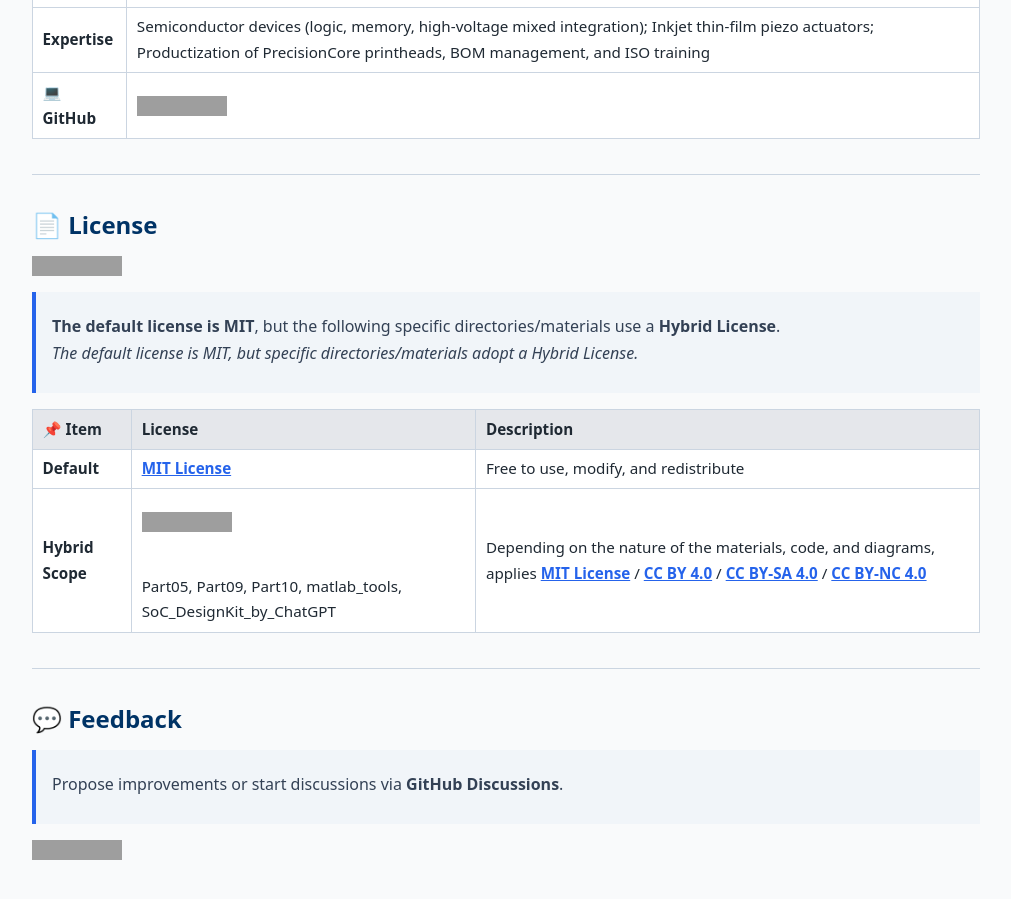
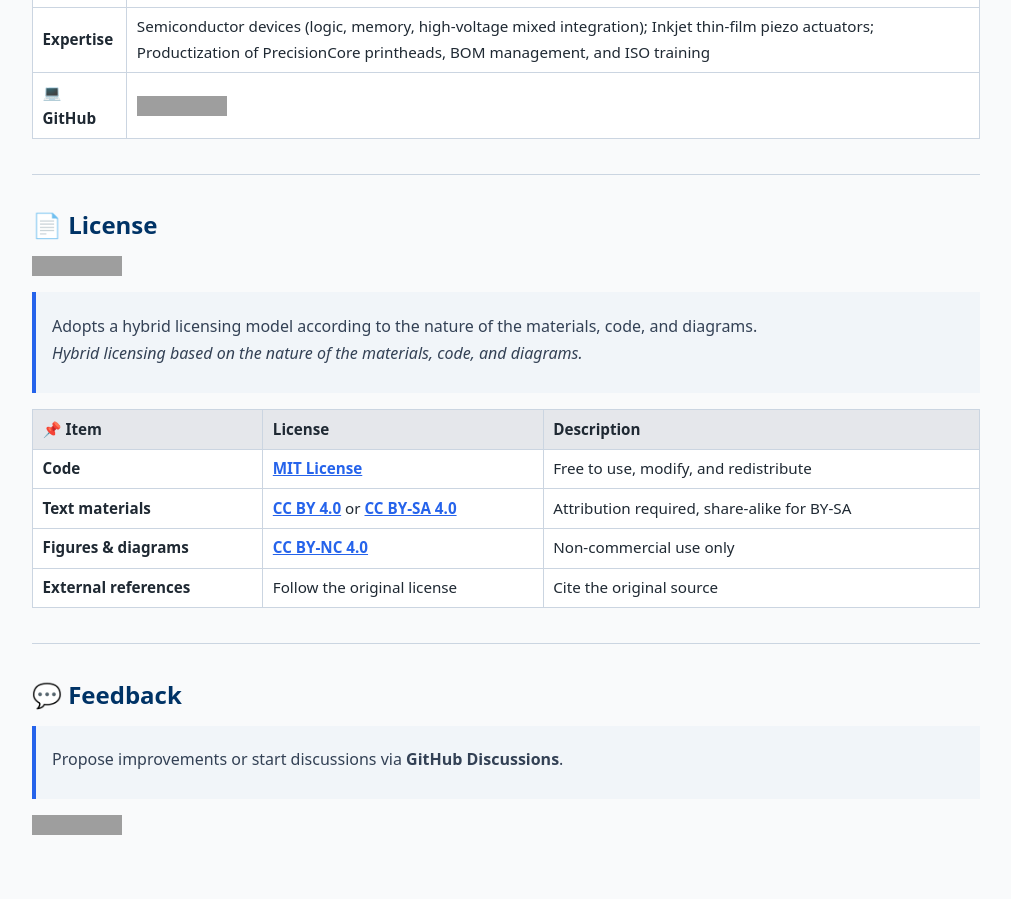
Before and after one commit to Samizo-AITL/EduController, a Jekyll site: the page built from en/index.md, in a window 1280 px wide and 900 px high, scrolled down 3824 px. Shown: the whole window, without its empty margins (98-1109 px from the left). Built offline with Jekyll 4.4.1, drawn with Linux system fonts in a browser that asks for light colours; after the commit the page ends 4699 px from its top, so only the background shows below that; grey boxes are pictures that could not be loaded.

Commit message:
Update index.md

```diff
--- a/en/index.md
+++ b/en/index.md
@@ -8,7 +8,7 @@ title: EduController/en/index.md
 # 🎛️ **EduController: Educational Framework for Control Theory and AI Control**
 
 [![Back to Samizo-AITL Portal](https://img.shields.io/badge/Back%20to%20Samizo--AITL%20Portal-brightgreen)](https://samizo-aitl.github.io/en/)
-[![MIT License](https://img.shields.io/badge/license-MIT-blue.svg)](LICENSE)
+[![Hybrid License](https://img.shields.io/badge/license-Hybrid-blueviolet)](https://samizo-aitl.github.io/EduController/#-ライセンス--license)
 
 ---
 
@@ -49,7 +49,7 @@ title: EduController/en/index.md
 | **Part 02** | **Modern Control Theory**<br>[![View Site](https://img.shields.io/badge/View-Site-brightgreen?logo=github)](https://samizo-aitl.github.io/EduController/part02_modern/) [![View Repo](https://img.shields.io/badge/View-Repo-blue?logo=github)](https://github.com/Samizo-AITL/EduController/tree/main/part02_modern) | Covers **state-space representation**, **controllability**, **observability**, **pole placement**, and **observer design**. |
 | **Part 03** | **Adaptive & Robust Control**<br>[![View Site](https://img.shields.io/badge/View-Site-brightgreen?logo=github)](https://samizo-aitl.github.io/EduController/part03_adaptive/) [![View Repo](https://img.shields.io/badge/View-Repo-blue?logo=github)](https://github.com/Samizo-AITL/EduController/tree/main/part03_adaptive) | **MRAC**, **H∞ control**, **L1 control** for robustness against parameter variations and disturbances. |
 | **Part 04** | **Digital Control & Signal Processing**<br>[![View Site](https://img.shields.io/badge/View-Site-brightgreen?logo=github)](https://samizo-aitl.github.io/EduController/part04_digital/) [![View Repo](https://img.shields.io/badge/View-Repo-blue?logo=github)](https://github.com/Samizo-AITL/EduController/tree/main/part04_digital) | **Z-transform**, **discrete PID**, **digital filter design** for implementation. |
-| **Part 05** | **Implementation & Applications**<br>[![View Site](https://img.shields.io/badge/View-Site-brightgreen?logo=github)](https://samizo-aitl.github.io/EduController/part05_practical/) [![View Repo](https://img.shields.io/badge/View-Repo-blue?logo=github)](https://github.com/Samizo-AITL/EduController/tree/main/part05_practical) | **Python implementation**, **ROS practice**, **FPGA-based control** for real systems. [![Hybrid License](https://img.shields.io/badge/license-Hybrid-blueviolet)](#-license) |
+| **Part 05** | **Implementation & Applications**<br>[![View Site](https://img.shields.io/badge/View-Site-brightgreen?logo=github)](https://samizo-aitl.github.io/EduController/part05_practical/) [![View Repo](https://img.shields.io/badge/View-Repo-blue?logo=github)](https://github.com/Samizo-AITL/EduController/tree/main/part05_practical) | **Python implementation**, **ROS practice**, **FPGA-based control** for real systems. |
 
 ---
 
@@ -67,8 +67,8 @@ title: EduController/en/index.md
 
 | **Chapter** | **Title** | **Summary** |
 |-------------|-----------|-------------|
-| **Part 09** | **Hybrid Control with LLM Integration**<br>[![View Site](https://img.shields.io/badge/View-Site-brightgreen?logo=github)](https://samizo-aitl.github.io/EduController/part09_llm_hybrid/) [![View Repo](https://img.shields.io/badge/View-Repo-blue?logo=github)](https://github.com/Samizo-AITL/EduController/tree/main/part09_llm_hybrid) | Three-layer architecture (**FSM×PID×LLM**) for next-gen control. [![Hybrid License](https://img.shields.io/badge/license-Hybrid-blueviolet)](#-license) |
-| **Part 10** | **Integrated Control of Inverted Pendulum**<br>[![View Site](https://img.shields.io/badge/View-Site-brightgreen?logo=github)](https://samizo-aitl.github.io/EduController/part10_pendulum/) [![View Repo](https://img.shields.io/badge/View-Repo-blue?logo=github)](https://github.com/Samizo-AITL/EduController/tree/main/part10_pendulum) | Integrated **PID**, **LQR**, **RL**, and **HDL implementation** for inverted pendulum control. [![Hybrid License](https://img.shields.io/badge/license-Hybrid-blueviolet)](#-license) |
+| **Part 09** | **Hybrid Control with LLM Integration**<br>[![View Site](https://img.shields.io/badge/View-Site-brightgreen?logo=github)](https://samizo-aitl.github.io/EduController/part09_llm_hybrid/) [![View Repo](https://img.shields.io/badge/View-Repo-blue?logo=github)](https://github.com/Samizo-AITL/EduController/tree/main/part09_llm_hybrid) | Three-layer architecture (**FSM×PID×LLM**) for next-gen control. |
+| **Part 10** | **Integrated Control of Inverted Pendulum**<br>[![View Site](https://img.shields.io/badge/View-Site-brightgreen?logo=github)](https://samizo-aitl.github.io/EduController/part10_pendulum/) [![View Repo](https://img.shields.io/badge/View-Repo-blue?logo=github)](https://github.com/Samizo-AITL/EduController/tree/main/part10_pendulum) | Integrated **PID**, **LQR**, **RL**, and **HDL implementation** for inverted pendulum control. |
 
 ---
 
@@ -76,8 +76,8 @@ title: EduController/en/index.md
 
 | **Directory** | **Summary** |
 |---------------|-------------|
-| **matlab_tools/**<br>[![View Site](https://img.shields.io/badge/View-Site-brightgreen?logo=github)](https://samizo-aitl.github.io/EduController/matlab_tools/)  [![View Repo](https://img.shields.io/badge/View-Repo-blue?logo=github)](https://github.com/Samizo-AITL/EduController/tree/main/matlab_tools) | *Visualization in Simulink, C code generation, HDL design.* [![Hybrid License](https://img.shields.io/badge/license-Hybrid-blueviolet)](#-license) |
-| **SoC_DesignKit_by_ChatGPT/**<br>[![View Site](https://img.shields.io/badge/View-Site-brightgreen?logo=github)](https://samizo-aitl.github.io/EduController/SoC_DesignKit_by_ChatGPT/) [![View Repo](https://img.shields.io/badge/View-Repo-blue?logo=github)](https://github.com/Samizo-AITL/EduController/tree/main/SoC_DesignKit_by_ChatGPT) | *FSM, PID, LLM control templates, Verilog generation, testbench verification.* [![Hybrid License](https://img.shields.io/badge/license-Hybrid-blueviolet)](#-license) |
+| **matlab_tools/**<br>[![View Site](https://img.shields.io/badge/View-Site-brightgreen?logo=github)](https://samizo-aitl.github.io/EduController/matlab_tools/)  [![View Repo](https://img.shields.io/badge/View-Repo-blue?logo=github)](https://github.com/Samizo-AITL/EduController/tree/main/matlab_tools) | *Visualization in Simulink, C code generation, HDL design.*|
+| **SoC_DesignKit_by_ChatGPT/**<br>[![View Site](https://img.shields.io/badge/View-Site-brightgreen?logo=github)](https://samizo-aitl.github.io/EduController/SoC_DesignKit_by_ChatGPT/) [![View Repo](https://img.shields.io/badge/View-Repo-blue?logo=github)](https://github.com/Samizo-AITL/EduController/tree/main/SoC_DesignKit_by_ChatGPT) | *FSM, PID, LLM control templates, Verilog generation, testbench verification.* |
 
 ---
 
@@ -85,7 +85,7 @@ title: EduController/en/index.md
 
 | Project | Links | Description |
 |---------|-------|-------------|
-| 🎓 **Edusemi-v4x** | [![🌐 View Site](https://img.shields.io/badge/View-Site-brightgreen?logo=github)](https://samizo-aitl.github.io/Edusemi-v4x/en/) [![💻 View Repo](https://img.shields.io/badge/View-Repo-blue?logo=github)](https://github.com/Samizo-AITL/Edusemi-v4x) | Semiconductor design & process education (Python, sky130, OpenLane)<br>[![Hybrid License](https://img.shields.io/badge/license-Hybrid-blueviolet)](#-license) |
+| 🎓 **Edusemi-v4x** | [![🌐 View Site](https://img.shields.io/badge/View-Site-brightgreen?logo=github)](https://samizo-aitl.github.io/Edusemi-v4x/en/) [![💻 View Repo](https://img.shields.io/badge/View-Repo-blue?logo=github)](https://github.com/Samizo-AITL/Edusemi-v4x) | Semiconductor design & process education (Python, sky130, OpenLane) |
 
 ---
 
@@ -100,16 +100,16 @@ title: EduController/en/index.md
 ---
 
 ## 📄 **License**
+[![Hybrid License](https://img.shields.io/badge/license-Hybrid-blueviolet)](https://samizo-aitl.github.io/EduController/#-ライセンス--license)
+> Adopts a hybrid licensing model according to the nature of the materials, code, and diagrams.
+> *Hybrid licensing based on the nature of the materials, code, and diagrams.*
 
-[![MIT License](https://img.shields.io/badge/license-MIT-blue.svg)](LICENSE)
-
-> **The default license is MIT**, but the following specific directories/materials use a **Hybrid License**.
-> *The default license is MIT, but specific directories/materials adopt a Hybrid License.*
-
-| **📌 Item** | **License** | **Description** |
-|-------------|-------------|-----------------|
-| **Default** | **[MIT License](https://opensource.org/licenses/MIT)** | Free to use, modify, and redistribute |
-| **Hybrid Scope** | [![Hybrid License](https://img.shields.io/badge/license-Hybrid-blueviolet)](#-license) <br>Part05, Part09, Part10, matlab_tools, SoC_DesignKit_by_ChatGPT | Depending on the nature of the materials, code, and diagrams, applies **[MIT License](https://opensource.org/licenses/MIT)** / **[CC BY 4.0](https://creativecommons.org/licenses/by/4.0/)** / **[CC BY-SA 4.0](https://creativecommons.org/licenses/by-sa/4.0/)** / **[CC BY-NC 4.0](https://creativecommons.org/licenses/by-nc/4.0/)** |
+| 📌 Item | License | Description |
+|------|------|------|
+| **Code** | [**MIT License**](https://opensource.org/licenses/MIT) | Free to use, modify, and redistribute |
+| **Text materials** | [**CC BY 4.0**](https://creativecommons.org/licenses/by/4.0/) or [**CC BY-SA 4.0**](https://creativecommons.org/licenses/by-sa/4.0/) | Attribution required, share-alike for BY-SA |
+| **Figures & diagrams** | [**CC BY-NC 4.0**](https://creativecommons.org/licenses/by-nc/4.0/) | Non-commercial use only |
+| **External references** | Follow the original license | Cite the original source |
 
 ---
 
```
